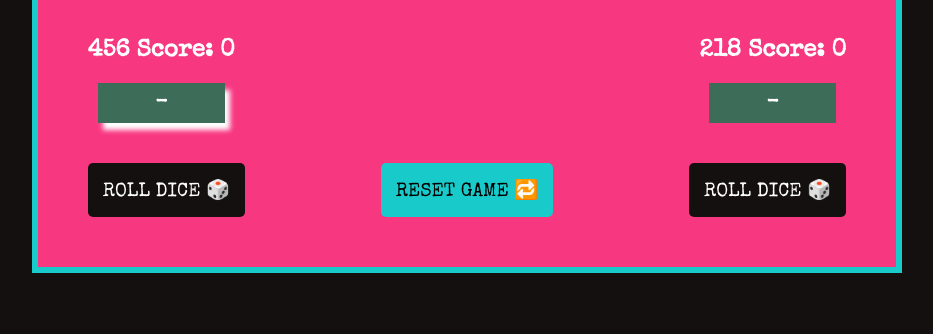
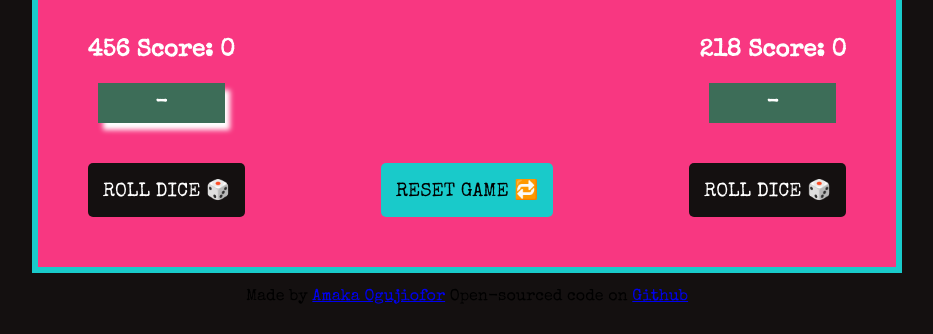
Before and after one commit to amakaogujiofor/dice-game, a plain HTML site: page index.html in a window 1280 px wide. Shown: the part 466-800 px from the top of the page, without its empty margins (173-1106 px from the left). Drawn offline with nearby package versions, Linux system fonts and the light colour scheme.

Commit message:
Added Developer's details

```diff
--- a/index.html
+++ b/index.html
@@ -42,6 +42,12 @@
             <button id="rollBtn2">Roll Dice 🎲</button>
             </div>
         </div>
+        <p class="footer-p">
+      Made by
+      <a href="https://www.linkedin.com/in/amakaogujiofor/">Amaka Ogujiofor</a>
+      Open-sourced code on
+      <a href="https://github.com/amakaogujiofor">Github</a>
+    </p>
         <script src="/script.js"></script>
     </body>
 </html>
```
